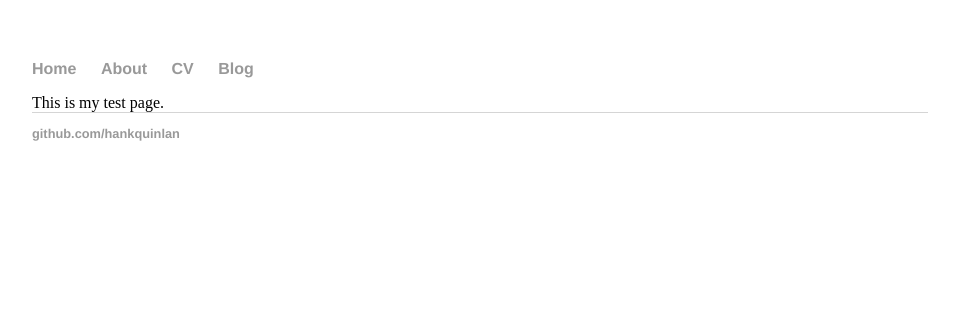
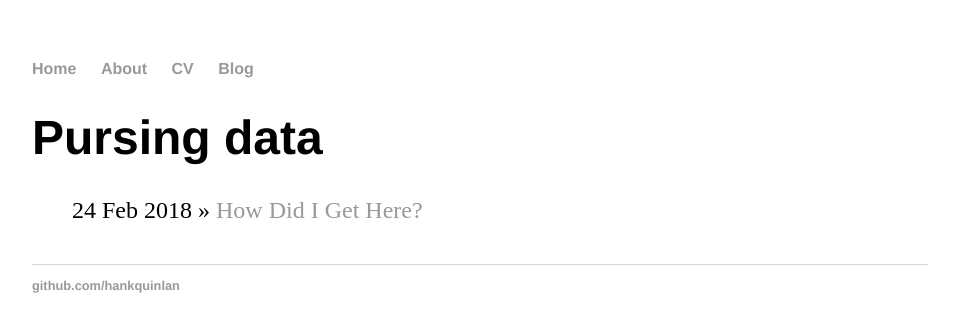
Before and after one commit to rebeccaebarnes/rebeccaebarnes.github.io, a Jekyll site: the page built from index.html, in a window 1280 px wide. Shown: the top 332 px of the page, without its empty margins (160-1119 px from the left). Built offline with Jekyll 4.4.1, drawn with Linux system fonts in a browser that asks for light colours.

Commit message:
Add link to blog posts

```diff
--- a/index.html
+++ b/index.html
@@ -2,4 +2,10 @@
 layout: default
 title: Pursing data
 ---
-This is my test page.
+<h1>{{ page.title }}</h1>
+	<ul class="posts">
+
+	  {% for post in site.posts %}
+	    <li><span>{{ post.date | date_to_string }}</span> » <a href="{{ post.url }}" title="{{ post.title }}">{{ post.title }}</a></li>
+	  {% endfor %}
+	</ul>
```
